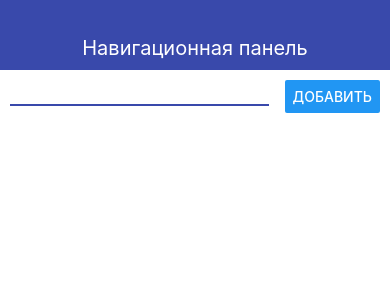
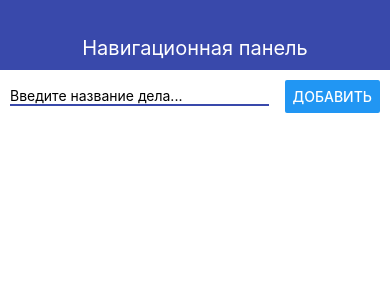
Before and after one commit to Denwa799/reactNativeToDoApp, a React Native app: screen / in a window 390 px wide. Shown: the top 300 px of the page. Built offline with nearby package versions, Linux system fonts and the light colour scheme.

Commit message:
Add scroll to todo list

```diff
--- a/App.js
+++ b/App.js
@@ -1,5 +1,5 @@
 import React, {useState} from 'react';
-import {StyleSheet, Text, View} from 'react-native';
+import {StyleSheet, View, FlatList} from 'react-native';
 import {Navbar} from './src/components/Navbar'
 import {AddTodo} from "./src/components/AddTodo";
 import {Todo} from "./src/components/Todo";
@@ -22,10 +22,13 @@
             <View style={styles.container}>
                 <AddTodo onSubmit={addTodo}/>
 
-                <View>
-                    {todos.map(todo => (<Todo todo={todo} key={todo.id}/>
-                    ))}
-                </View>
+                <FlatList
+                    keyExtractor={item => item.id.toString()}
+                    data={todos}
+                    renderItem={({item}) => (
+                        <Todo todo={item}/>
+                    )}
+                />
             </View>
         </View>
     );
--- a/src/components/AddTodo.js
+++ b/src/components/AddTodo.js
@@ -1,15 +1,27 @@
-import React from 'react'
-import {View, Text, StyleSheet, TextInput, Button} from 'react-native'
+import React, {useState} from 'react'
+import {View, StyleSheet, TextInput, Button, Alert} from 'react-native'
 
 export const AddTodo = ({onSubmit}) => {
+    const [value, setValue] = useState('')
 
     const pressHandler = () => {
-        onSubmit('Test todo')
+        if (value.trim()) {
+            onSubmit(value)
+            setValue('')
+        } else {
+            Alert.alert('Название дела не может быть пустым')
+        }
     }
 
     return (
         <View style={styles.block}>
-            <TextInput style={styles.input}/>
+            <TextInput
+                style={styles.input}
+                onChangeText={setValue}
+                value={value}
+                placeholder="Введите название дела..."
+                autoCorrect={false}
+            />
             <Button title='Добавить' onPress={pressHandler}/>
         </View>
     )
```
